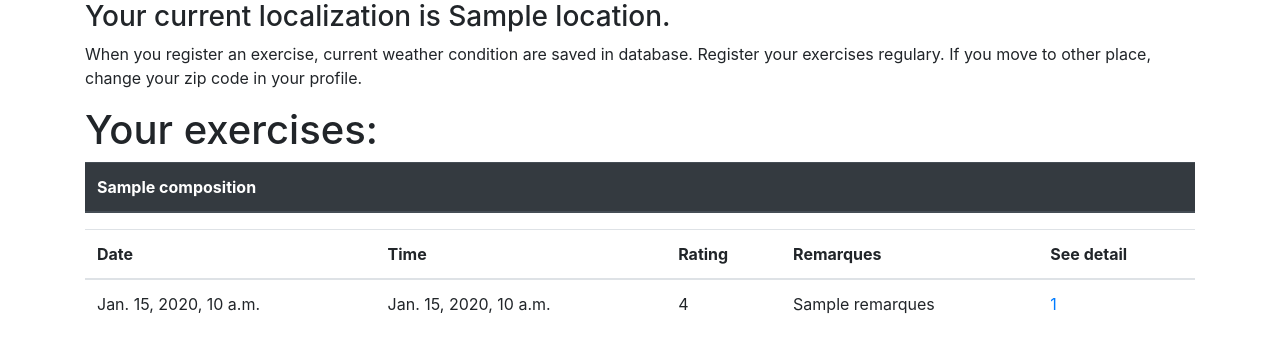
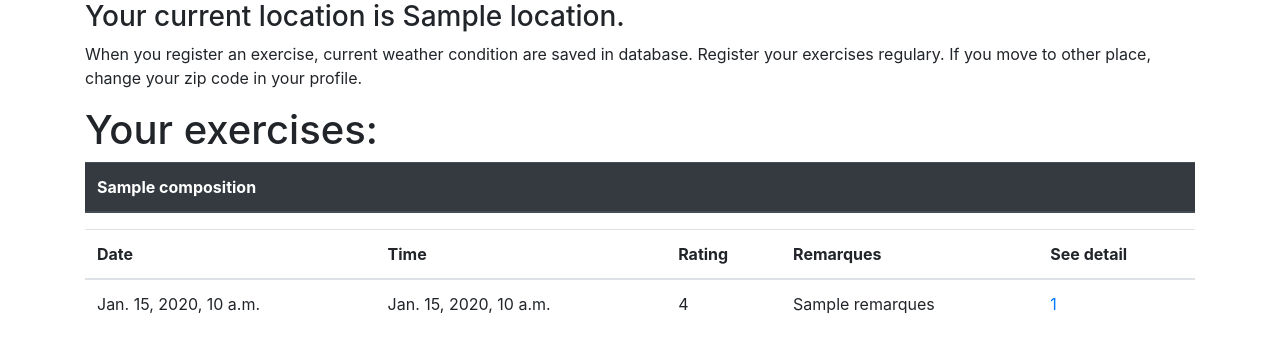
Before and after one commit to maria-j-k/WatchDog, a Django app: template training/templates/training/home.html in a window 1280 px wide. Shown: the part 56-409 px from the top of the page. Run offline with Django 3.2, Linux system fonts and the light colour scheme; the template is opened without the code that fills it: most values are stand-ins (such as "Sample title", 1, 10 or a date in 2020); lists and menus that the app fills with data are empty; some libraries are stand-ins or nearby versions.

Commit message:
minor style changes

```diff
--- a/training/templates/training/home.html
+++ b/training/templates/training/home.html
@@ -7,7 +7,7 @@
 
 
 <div class="container">
-<h3>Your current localization is {{ ascription_list.0.user.location }}.</h3>
+<h3>Your current location is {{ ascription_list.0.user.location }}.</h3>
 <p>When you register an exercise, current weather condition are saved in database. Register your exercises regulary. If you move to other place, change your zip code in your profile.</p>
 {% if ascription_list %}
     <h1>Your exercises: </h1>
```
